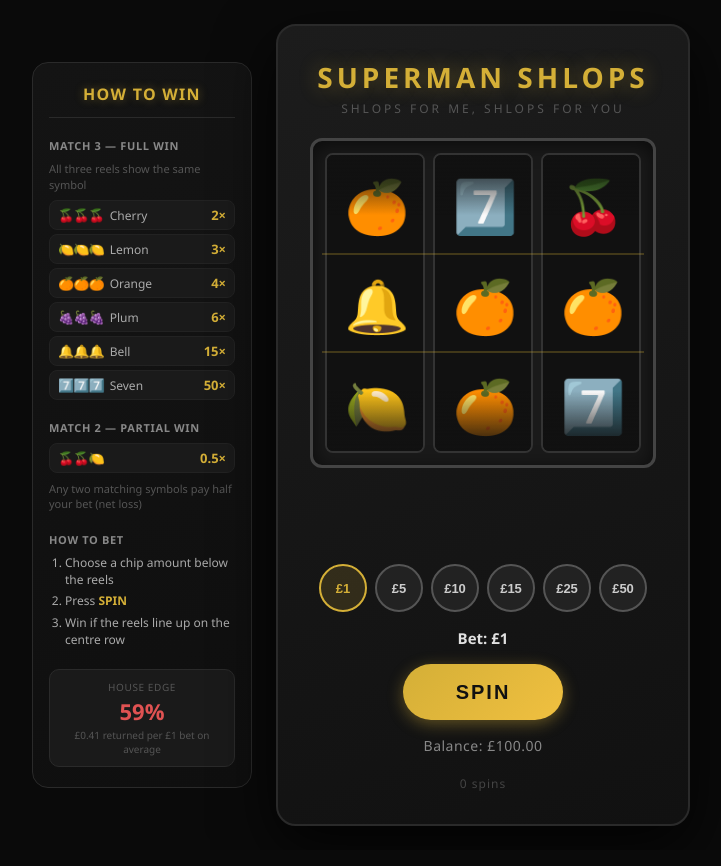
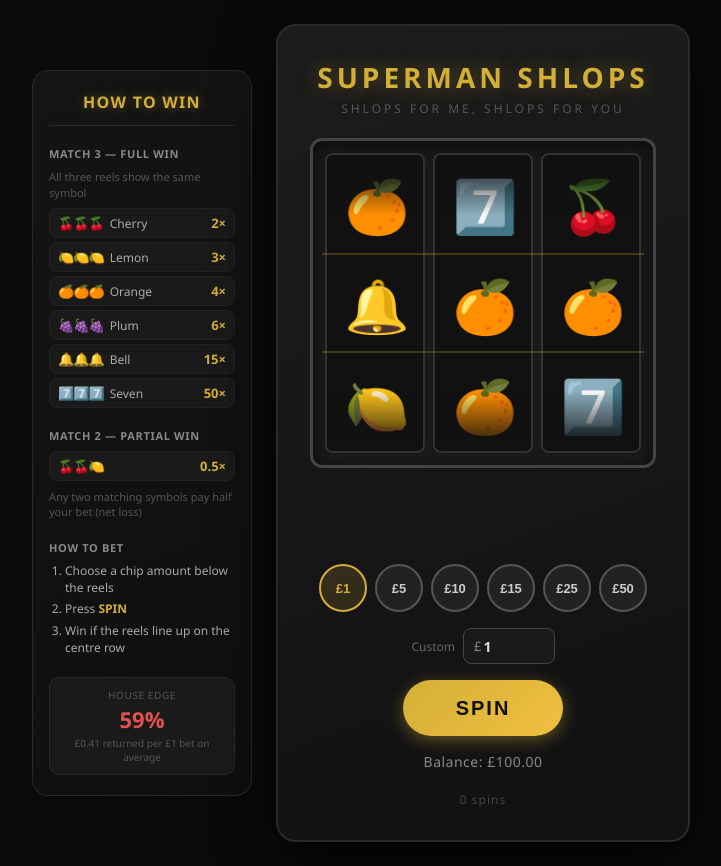
Before and after one commit to danbennett239/House-Always-Loses, a React (Vite) app: page / in a window 1280 px wide. Shown: the whole page, without its empty margins (279-1000 px from the left). Built offline with nearby package versions, Linux system fonts and the light colour scheme.

Commit message:
feat: 2-way custom amount input

```diff
--- a/src/components/SlotMachine/SpinButton.css
+++ b/src/components/SlotMachine/SpinButton.css
@@ -84,3 +84,71 @@
   color: #888;
   letter-spacing: 0.5px;
 }
+
+/* Custom bet input */
+.custom-bet-row {
+  display: flex;
+  align-items: center;
+  gap: 8px;
+}
+
+.custom-bet-label {
+  font-size: 12px;
+  color: #666;
+}
+
+.custom-bet-input-wrap {
+  display: flex;
+  align-items: center;
+  background: #1a1a1a;
+  border: 1px solid #444;
+  border-radius: 8px;
+  padding: 0 10px;
+  height: 36px;
+  transition: border-color 0.15s;
+}
+
+.custom-bet-input-wrap:focus-within {
+  border-color: #d4af37;
+}
+
+.custom-bet-input-wrap.invalid {
+  border-color: #e05252;
+}
+
+.custom-bet-prefix {
+  font-size: 13px;
+  color: #888;
+  margin-right: 2px;
+  user-select: none;
+}
+
+.custom-bet-input {
+  width: 60px;
+  background: transparent;
+  border: none;
+  outline: none;
+  color: #e0e0e0;
+  font-size: 14px;
+  font-weight: 600;
+  font-family: inherit;
+}
+
+/* Hide browser spinner arrows */
+.custom-bet-input::-webkit-outer-spin-button,
+.custom-bet-input::-webkit-inner-spin-button {
+  -webkit-appearance: none;
+}
+.custom-bet-input[type=number] {
+  -moz-appearance: textfield;
+}
+
+.custom-bet-input:disabled {
+  opacity: 0.4;
+  cursor: not-allowed;
+}
+
+.custom-bet-error {
+  font-size: 11px;
+  color: #e05252;
+}
--- a/src/components/SlotMachine/SpinButton.jsx
+++ b/src/components/SlotMachine/SpinButton.jsx
@@ -1,8 +1,44 @@
+import { useState, useEffect } from 'react'
 import './SpinButton.css'
 
 const BET_INCREMENTS = [1, 5, 10, 15, 25, 50]
+const MIN_BET = 1
 
 export default function SpinButton({ bet, setBet, balance, onSpin, spinDisabled, spinning }) {
+  const [draft, setDraft] = useState(String(bet))
+  const [error, setError] = useState('')
+
+  // Keep input in sync when a chip button sets the bet externally
+  useEffect(() => {
+    setDraft(String(bet))
+    setError('')
+  }, [bet])
+
+  function commitDraft(raw) {
+    const value = parseFloat(raw)
+    if (isNaN(value) || value < MIN_BET) {
+      setError(`Min £${MIN_BET}`)
+      setDraft(String(bet))
+      return
+    }
+    if (value > balance) {
+      setError(`Max £${balance.toFixed(2)}`)
+      setDraft(String(bet))
+      return
+    }
+    const clamped = Math.round(value * 100) / 100
+    setError('')
+    setDraft(String(clamped))
+    setBet(clamped)
+  }
+
+  function handleKeyDown(e) {
+    if (e.key === 'Enter') {
+      e.target.blur()
+      commitDraft(draft)
+    }
+  }
+
   return (
     <div className="spin-controls">
       <div className="bet-increments">
@@ -18,7 +54,28 @@ export default function SpinButton({ bet, setBet, balance, onSpin, spinDisabled,
         ))}
       </div>
 
-      <div className="bet-display">Bet: £{bet}</div>
+      <div className="custom-bet-row">
+        <label className="custom-bet-label" htmlFor="custom-bet">Custom</label>
+        <div className={`custom-bet-input-wrap${error ? ' invalid' : ''}`}>
+          <span className="custom-bet-prefix">£</span>
+          <input
+            id="custom-bet"
+            className="custom-bet-input"
+            type="number"
+            min={MIN_BET}
+            max={balance}
+            step="1"
+            value={draft}
+            disabled={spinning}
+            onChange={e => { setDraft(e.target.value); setError('') }}
+            onBlur={e => commitDraft(e.target.value)}
+            onKeyDown={handleKeyDown}
+            aria-label="Custom bet amount in pounds"
+            aria-describedby={error ? 'custom-bet-error' : undefined}
+          />
+        </div>
+        {error && <span id="custom-bet-error" className="custom-bet-error">{error}</span>}
+      </div>
 
       <button className="spin-btn" onClick={onSpin} disabled={spinDisabled}>
         {spinning ? 'Spinning…' : 'SPIN'}
```
